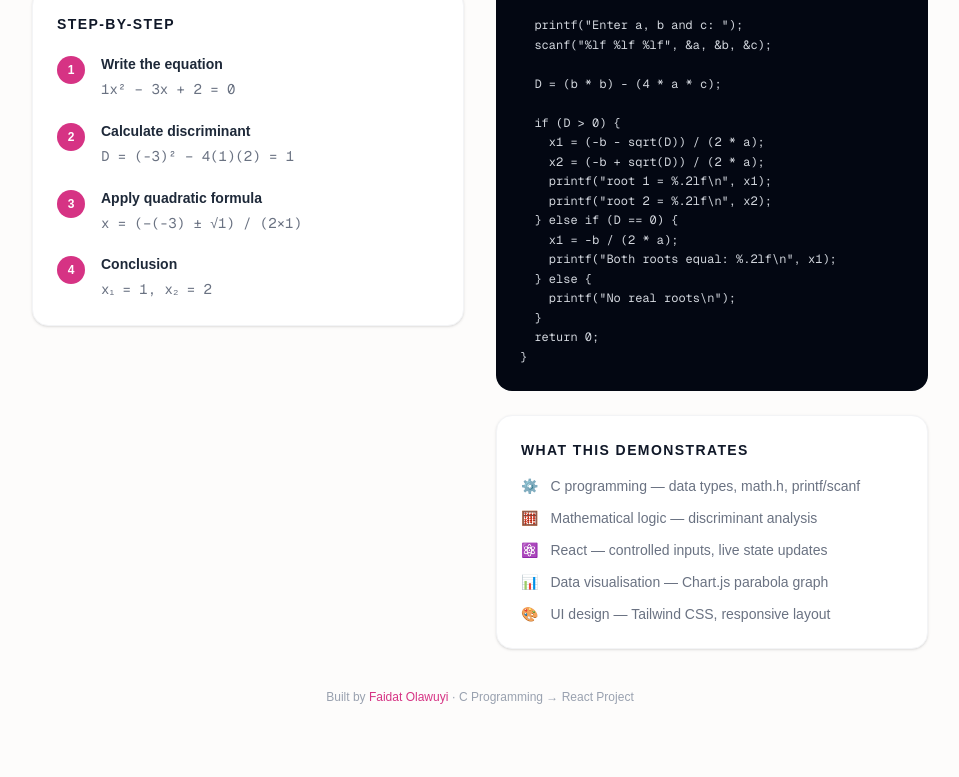
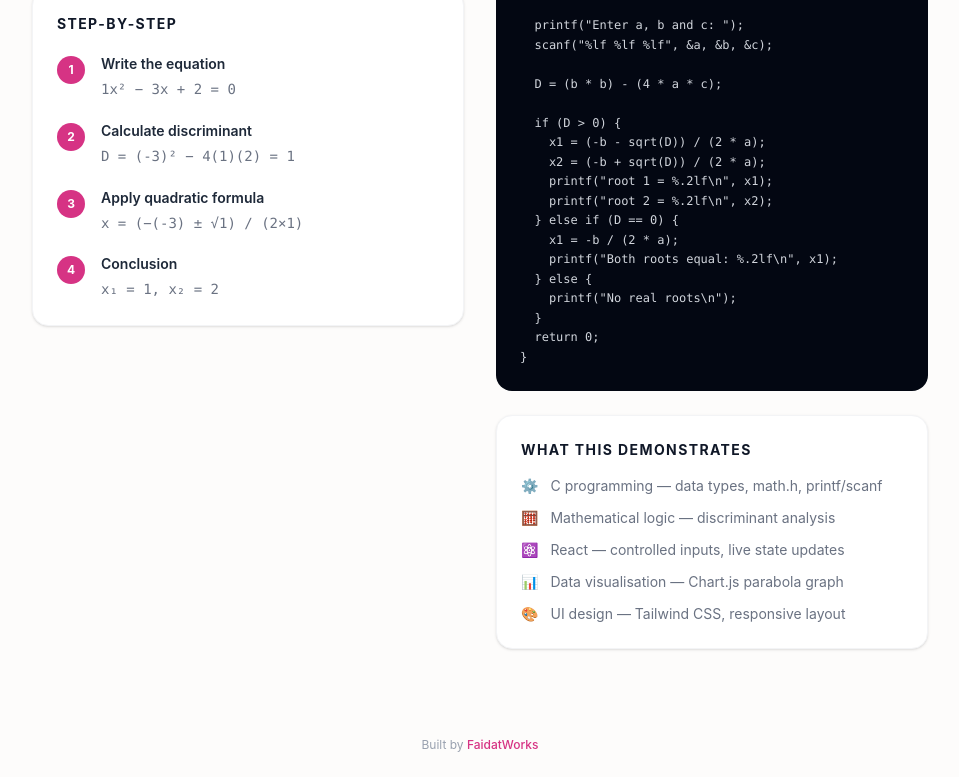
Before and after one commit to Benefit-ola/help-me-solve-my-math, a Next.js app: page /quadratic in a window 1280 px wide. Shown: the part 802-1579 px from the top of the page, without its empty margins (288-1247 px from the left). Before the commit the page ends 1555 px from the top, so only its background shows below. Built offline with nearby package versions, Linux system fonts and the light colour scheme.

Commit message:
added footer component

```diff
--- /dev/null
+++ b/src/Components/layout/Footer.jsx
@@ -0,0 +1,7 @@
+export default function Footer() {
+  return (
+    <div className="mt-10 text-center text-xs text-gray-400 px-4 pb-6">
+      Built by <span className="text-brand font-medium">FaidatWorks</span>
+    </div>
+  );
+}
--- a/src/app/calculator/page.tsx
+++ b/src/app/calculator/page.tsx
@@ -120,9 +120,7 @@ export default function Calculator() {
           </div>
         </div>
 
-        <p className="text-center text-xs text-gray-400 mt-6">
-          Built by <span className="text-brand font-medium">Faidat Olawuyi</span> · JS Projects
-        </p>
+
       </div>
     </div>
   );
--- a/src/app/converter/page.tsx
+++ b/src/app/converter/page.tsx
@@ -213,9 +213,7 @@ export default function UnitConverter() {
           </div>
         </div>
 
-        <div className="mt-10 text-center text-xs text-gray-400">
-          Built by <span className="text-brand font-medium">Faidat Olawuyi</span>
-        </div>
+
       </div>
     </div>
   );
--- a/src/app/globals.css
+++ b/src/app/globals.css
@@ -17,8 +17,6 @@
 @theme inline {
   --color-background: var(--background);
   --color-foreground: var(--foreground);
-  --font-sans: var(--font-geist-sans);
-  --font-mono: var(--font-geist-mono);
 
   --color-brand: #D63384;
   --color-brand-light: #F472B6;
@@ -29,10 +27,10 @@
 body {
   background: var(--background);
   color: var(--foreground);
-  font-family: Arial, Helvetica, sans-serif;
+  font-family: -apple-system, BlinkMacSystemFont, "Segoe UI", Roboto, Arial, sans-serif;
 }
 
-/* hides the scrollbar on the mobile bottom tab bar, keeps it scrollable */
+/* hides the scrollbar on the mobile bottom tab bar / sidebar, keeps it scrollable */
 .no-scrollbar::-webkit-scrollbar {
   display: none;
 }
--- a/src/app/layout.tsx
+++ b/src/app/layout.tsx
@@ -1,7 +1,9 @@
 import type { Metadata } from "next";
 import { Geist, Geist_Mono } from "next/font/google";
 import "./globals.css";
-import Sidebar from "@/Components/layout/Sidebar";
+import Sidebar from "@/components/layout/Sidebar";
+import Footer from "@/components/layout/Footer";
+import { themeInitScript } from "@/lib/theme";
 
 const geistSans = Geist({
   variable: "--font-geist-sans",
@@ -15,8 +17,7 @@ const geistMono = Geist_Mono({
 
 export const metadata: Metadata = {
   title: "Help Me Solve My Math",
-  description:
-    "Solve quadratic equations, matrices, unit conversions, and more.",
+  description: "Solve quadratic equations, matrices, unit conversions, and more.",
 };
 
 export default function RootLayout({
@@ -26,15 +27,19 @@ export default function RootLayout({
 }>) {
   return (
     <html lang="en">
+      <head>
+        <script dangerouslySetInnerHTML={{ __html: themeInitScript }} />
+      </head>
       <body
         className={`${geistSans.variable} ${geistMono.variable} antialiased bg-white dark:bg-gray-950`}
       >
-        <div className="flex min-h-screen">
+        <div className="flex flex-col lg:flex-row min-h-screen">
           <Sidebar />
 
-          <main className="flex-1 min-w-0 pb-20 lg:pb-0">
-  {children}
-</main>
+          <div className="flex-1 min-w-0 flex flex-col">
+            <main className="flex-1 pb-20 lg:pb-0">{children}</main>
+            <Footer />
+          </div>
         </div>
       </body>
     </html>
--- a/src/app/matrix/page.tsx
+++ b/src/app/matrix/page.tsx
@@ -316,9 +316,7 @@ export default function MatrixCalculator() {
           )}
         </div>
 
-        <div className="mt-10 text-center text-xs text-gray-400">
-          Built by <span className="text-brand font-medium">Faidat Olawuyi</span>
-        </div>
+
       </div>
     </div>
   );
--- a/src/app/quadratic/page.tsx
+++ b/src/app/quadratic/page.tsx
@@ -411,10 +411,7 @@ int main() {
           </div>
         </div>
 
-        {/* footer */}
-        <div className="mt-10 text-center text-xs text-gray-400">
-          Built by <span className="text-brand font-medium">Faidat Olawuyi</span> · C Programming → React Project
-        </div>
+
       </div>
     </div>
   );
--- a/src/app/settings/page.tsx
+++ b/src/app/settings/page.tsx
@@ -152,9 +152,7 @@ export default function SettingsPage() {
           </div>
         </div>
 
-        <div className="mt-10 text-center text-xs text-gray-400">
-          Built by <span className="text-brand font-medium">Faidat Olawuyi</span>
-        </div>
+
       </div>
     </div>
   );
--- a/src/app/simultaneous/page.tsx
+++ b/src/app/simultaneous/page.tsx
@@ -200,9 +200,7 @@ export default function SimultaneousSolver() {
           </div>
         </div>
 
-        <div className="mt-10 text-center text-xs text-gray-400">
-          Built by <span className="text-brand font-medium">Faidat Olawuyi</span>
-        </div>
+
       </div>
     </div>
   );
--- a/src/app/times-table/page.tsx
+++ b/src/app/times-table/page.tsx
@@ -110,9 +110,7 @@ export default function TimesTable() {
           </div>
         </div>
 
-        <div className="mt-10 text-center text-xs text-gray-400">
-          Built by <span className="text-brand font-medium">Faidat Olawuyi</span>
-        </div>
+
       </div>
     </div>
   );
```
